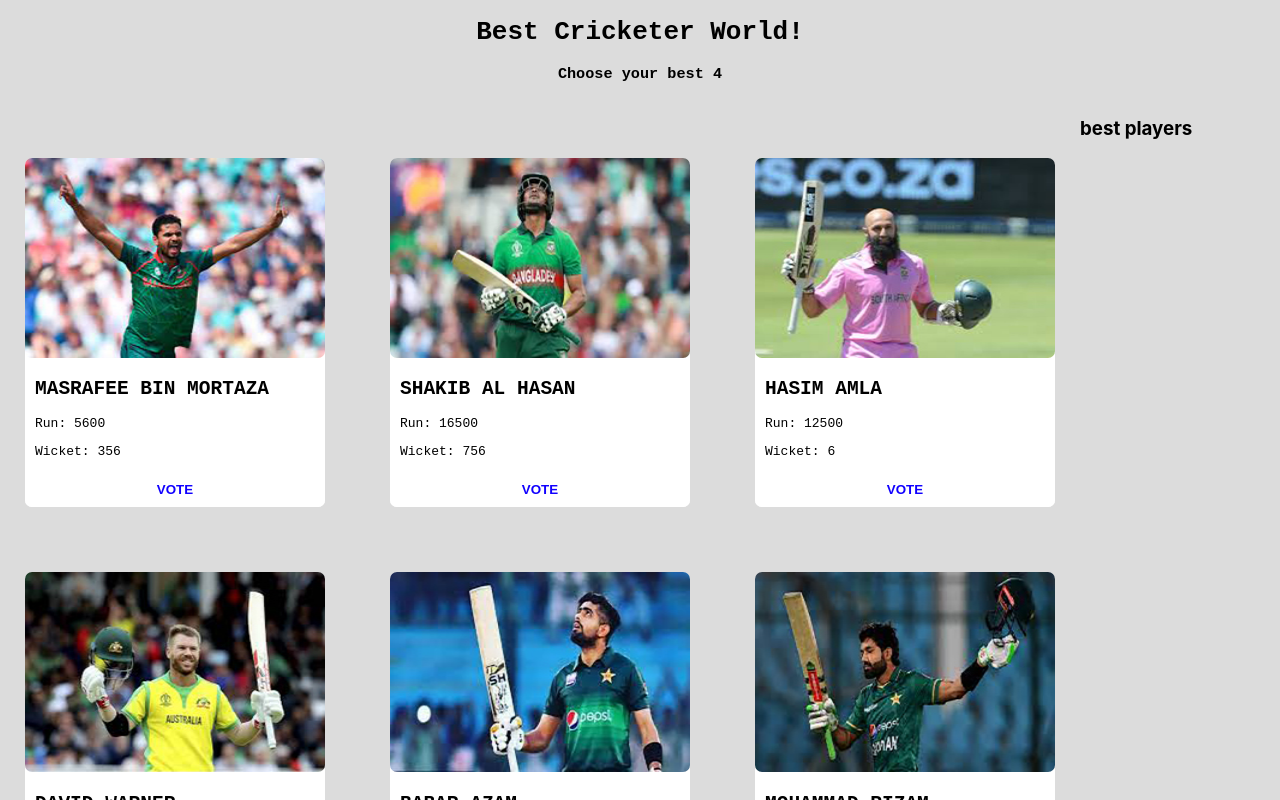
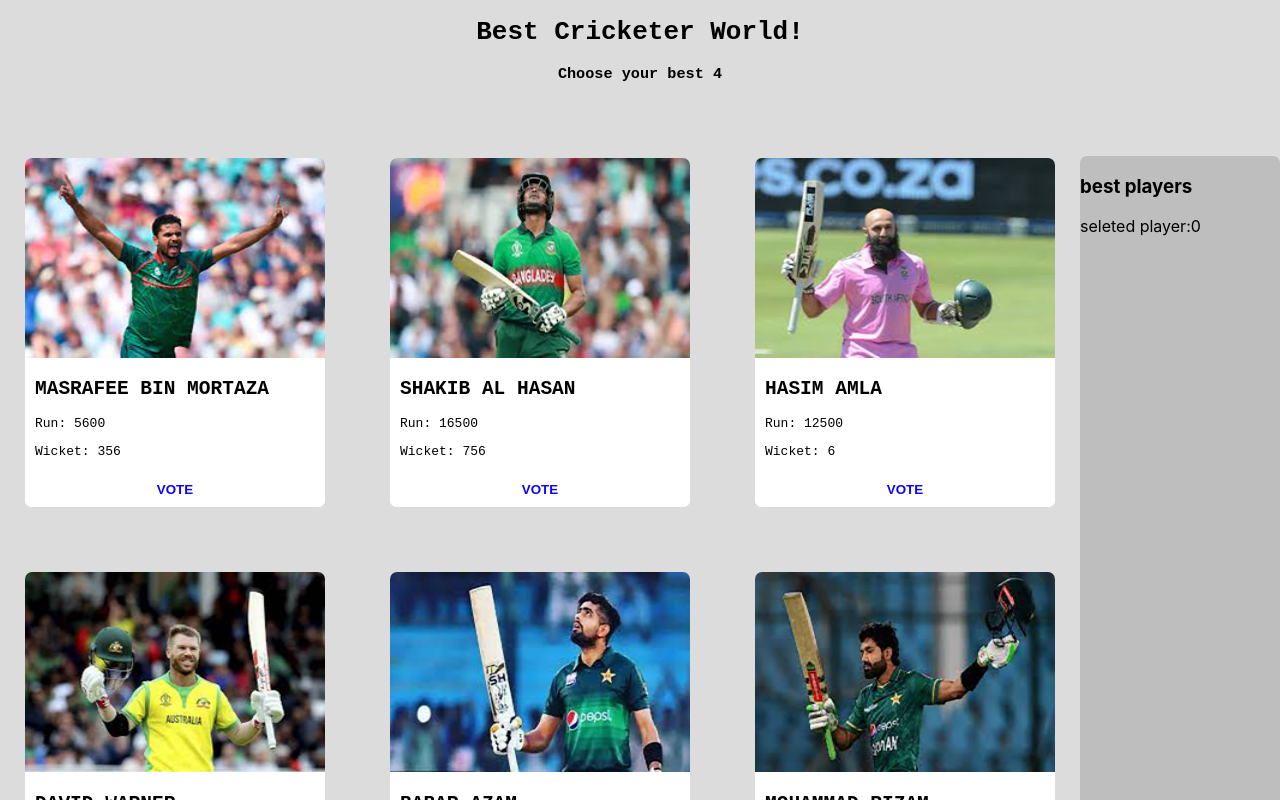
Before and after one commit to shahin7333/lucky-one, a React (Create React App) app: page / in a window 1280 px wide. Shown: the top 800 px of the page. Built offline with nearby package versions, Linux system fonts and the light colour scheme.

Commit message:
font awesome add

```diff
--- a/package.json
+++ b/package.json
@@ -3,6 +3,9 @@
   "version": "0.1.0",
   "private": true,
   "dependencies": {
+    "@fortawesome/fontawesome-svg-core": "^6.1.1",
+    "@fortawesome/free-solid-svg-icons": "^6.1.1",
+    "@fortawesome/react-fontawesome": "^0.1.18",
     "@testing-library/jest-dom": "^5.16.3",
     "@testing-library/react": "^12.1.4",
     "@testing-library/user-event": "^13.5.0",
--- a/src/Components/Bestplayer/Bestplayer.css
+++ b/src/Components/Bestplayer/Bestplayer.css
@@ -8,7 +8,14 @@
     margin-top: 35px;
     gap: 15px;
 }
-.choose-cart{
-    background-color: gainsboro;
+.choose-right{
+    background-color: rgb(190, 190, 190);
     width: 100%;
+    border-radius: 7px ;
+    margin-top: 58px;
 }
+/* @media screen and (max-width:400px) {
+    .players-container{
+    grid-template-columns: repeat(1, 1fr)
+   }
+} */
--- a/src/Components/Bestplayer/Bestplayer.js
+++ b/src/Components/Bestplayer/Bestplayer.js
@@ -4,21 +4,30 @@ import './Bestplayer.css'
 
 const Bestplayer = () => {
     const [players, setBestPlayers] = useState([]);
+    const [list, setList] = useState([]);
     useEffect(() => {
         fetch('data.json')
             .then(res => res.json())
             .then(data => setBestPlayers(data))
     }, []);
+
+    const handleAddToRight = (player) => {
+        console.log(player);
+        const newList = [...list, player];
+        setList(newList);
+    }
+
     return (
         <div className='best-players-container'>
             <div className="players-container">
                 {
-                    players.map(player => <Playerdetails key={player.id} player={player}
+                    players.map(player => <Playerdetails key={player.id} player={player} handleAddToRight={handleAddToRight}
                     ></Playerdetails>)
                 }
             </div>
-            <div className="choose-cart">
+            <div className="choose-right">
                 <h3>best players</h3>
+                <p>seleted player:{list.length}</p>
             </div>
         </div>
     );
--- a/src/Components/Playerdetails/Playerdetails.css
+++ b/src/Components/Playerdetails/Playerdetails.css
@@ -12,7 +12,7 @@
 .player img{
     height: 200px;
     width: 300px;
-    border-radius: 7px;
+    border-radius: 7px 7px 0px 0px;
 
 
 }
--- a/src/Components/Playerdetails/Playerdetails.js
+++ b/src/Components/Playerdetails/Playerdetails.js
@@ -1,7 +1,8 @@
 import React from 'react';
 import './Playerdetails.css'
 const Playerdetails = (props) => {
-    const { img, name, run, wicket } = props.player;
+    const { player, handleAddToRight } = props;
+    const { img, name, run, wicket } = player;
     return (
         <div className='player'>
             <img src={img} alt=""></img>
@@ -10,8 +11,8 @@ const Playerdetails = (props) => {
                 <p>Run: {run}</p>
                 <p>Wicket: {wicket}</p>
             </div>
-            <button className='btn-vote'><b>VOTE</b></button>
-        </div>
+            <button onClick={() => handleAddToRight(player)} className='btn-vote'><b>VOTE</b></button>
+        </div >
     );
 };
 
```
Also changed, not shown: 1 other file (tests, documents, lock files or other folders).
